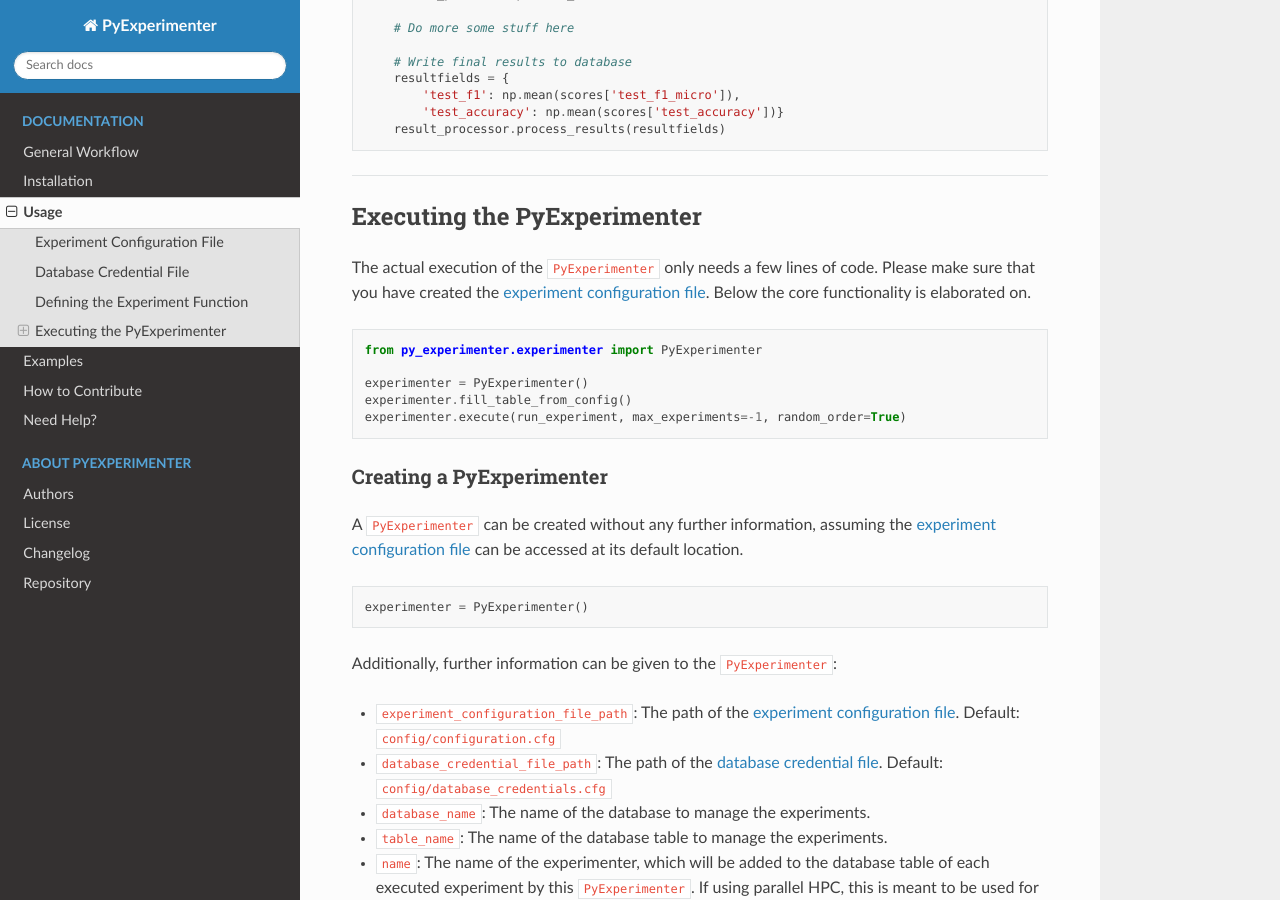
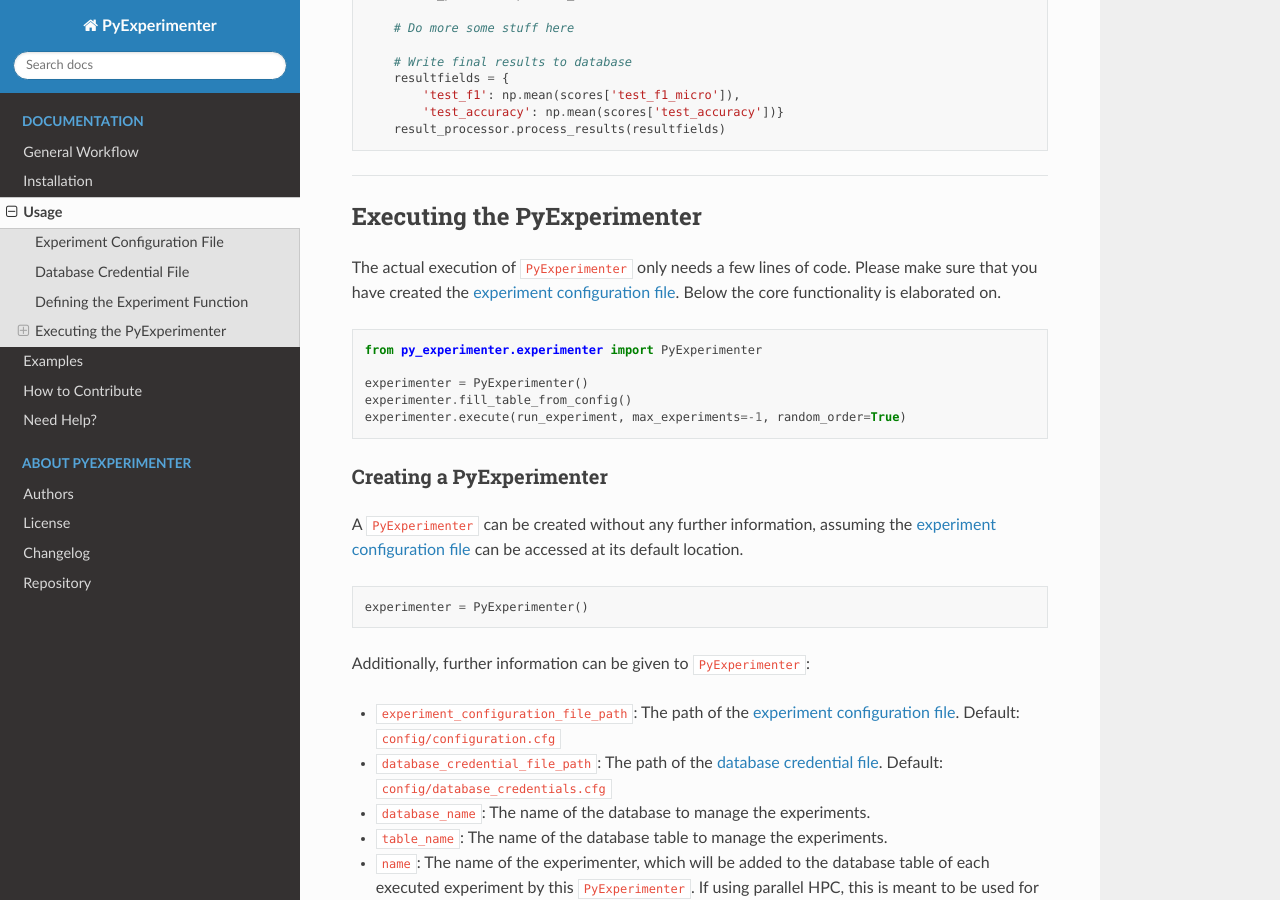
Before and after one commit to tornede/py_experimenter, a Sphinx documentation site: the page built from docs/source/usage.md, in a window 1280 px wide and 900 px high, scrolled down 2295 px. Built offline with Sphinx 7.4.7 and the Read the Docs theme 2.0.0, drawn with Linux system fonts in a browser that asks for light colours; pages that are not in the unit, such as notebooks, are missing from menus; some of the changed text lies outside the part shown.

````diff
--- a/docs/source/usage.md
+++ b/docs/source/usage.md
@@ -57,7 +57,7 @@ user = <user>
 password = <password>
 ```
 
-By default, this file is located at `config/database_credentials.cfg`. If this is not the case, the according path has to be explicitly given when [executing the `PyExperimenter`](#executing-the-pyexperimenter).
+By default, this file is located at `config/database_credentials.cfg`. If this is not the case, the according path has to be explicitly given when [executing `PyExperimenter`](#executing-the-pyexperimenter).
 
 ---
 
@@ -96,7 +96,7 @@ def run_experiment(keyfields: dict, result_processor: ResultProcessor, custom_fi
 
 ## Executing the PyExperimenter
 
-The actual execution of the `PyExperimenter` only needs a few lines of code. Please make sure that you have created the [experiment configuration file](#experiment-configuration-file). Below the core functionality is elaborated on.
+The actual execution of `PyExperimenter` only needs a few lines of code. Please make sure that you have created the [experiment configuration file](#experiment-configuration-file). Below the core functionality is elaborated on.
 
 ```python
 from py_experimenter.experimenter import PyExperimenter
@@ -114,7 +114,7 @@ A `PyExperimenter` can be created without any further information, assuming the
 experimenter = PyExperimenter()
 ```
 
-Additionally, further information can be given to the `PyExperimenter`:
+Additionally, further information can be given to `PyExperimenter`:
 
 - `experiment_configuration_file_path`: The path of the [experiment configuration file](#experiment-configuration-file). Default: `config/configuration.cfg`
 - `database_credential_file_path`: The path of the [database credential file](#database-credential-file). Default: `config/database_credentials.cfg`
````
Also changed, not shown: docs/source/examples/example_conditional_grid.ipynb, docs/source/examples/example_general_usage.ipynb.
